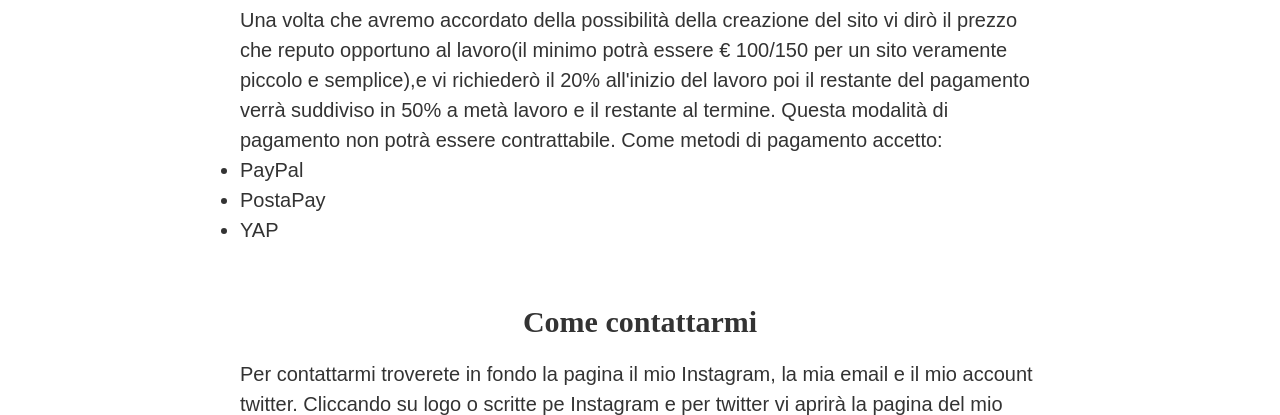
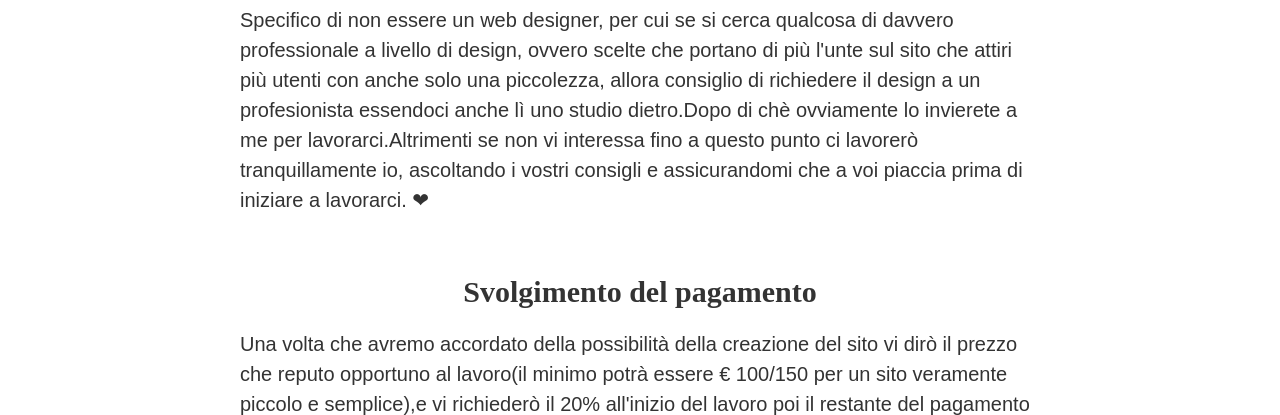
Before and after one commit to Sc0rpii/DeveloperScorpi, a plain HTML site: page info.html in a window 1280 px wide. Shown: the part 692-1107 px from the top of the page. Drawn offline with Linux system fonts and the light colour scheme; a web font is replaced by a local one.

Commit message:
info design

```diff
--- a/info.html
+++ b/info.html
@@ -52,6 +52,20 @@
                 finale che avrà il sito. Così che potrò incominciare a lavorare alla progettazione
                 e alla programmazione del sito. Una volta terminato vi invierò la cartella contenete
                 il progetto e dovrete metterlo voi online.
+            </p>
+        </div>
+    </div>
+    <div class="info">
+        <h2>Info sul design</h2>
+        <div class="IText">
+            <p>
+                Specifico di non essere un web designer, per cui se si cerca qualcosa di davvero
+                professionale a livello di design, ovvero scelte che portano di più l'unte sul sito
+                che attiri più utenti con anche solo una piccolezza, allora consiglio di richiedere il
+                design a un profesionista essendoci anche lì uno studio dietro.Dopo di chè ovviamente lo
+                invierete a me per lavorarci.Altrimenti se non vi interessa fino a questo punto ci lavorerò
+                tranquillamente io, ascoltando i vostri consigli e assicurandomi che a voi piaccia prima di
+                iniziare a lavorarci. ❤
             </p>
         </div>
     </div>
```
Also changed, not shown: index.html (+0 -3 lines).
